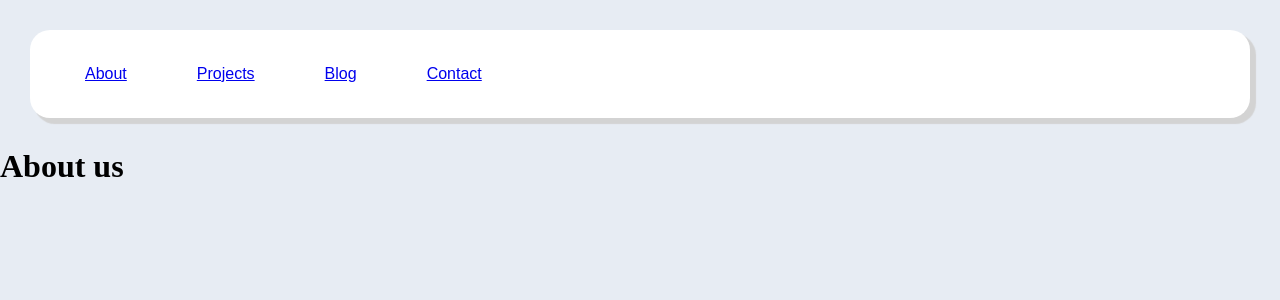
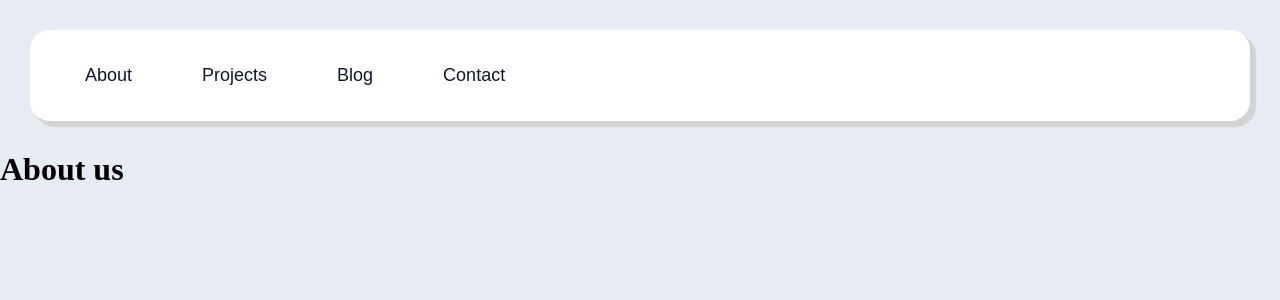
Before and after one commit to nish00/nishchaljatwani, a React (Create React App) app: page /about in a window 1280 px wide. Shown: the top 300 px of the page. Built offline with nearby package versions, Linux system fonts and the light colour scheme.

Commit message:
App.js corrected the links, Removed underline from Navbar & increased font size

```diff
--- a/src/App.js
+++ b/src/App.js
@@ -1,8 +1,8 @@
 import HomePage from "./pages/Homepage";
 import About from "./pages/About";
 import Projects from "./pages/Projects";
-import Blog from "./pages/Projects";
-import Contact from "./pages/Projects";
+import Blog from "./pages/Blog.js";
+import Contact from "./pages/Contact.js";
 import NotFound from "./pages/NotFound";
 
 import { BrowserRouter as Router, Routes, Route } from "react-router-dom";
--- a/src/components/Navbar.js
+++ b/src/components/Navbar.js
@@ -5,19 +5,19 @@ export default function NavBar() {
   return (
     <div className="navbar-wrapper">
       <div className="navbar-text">
-        <Link to = "/about">About</Link>
+        <Link to = "/about" style={{color:"#0f172a",textDecoration:'none'}}>About</Link>
       </div>
 
       <div className="navbar-text">
-        <Link to = "/projects">Projects</Link>
+        <Link to = "/projects" style={{color:"#0f172a",textDecoration:'none'}}>Projects</Link>
       </div>
 
       <div className="navbar-text">
-        <Link to = "/blog">Blog</Link>
+        <Link to = "/blog" style={{color:"#0f172a",textDecoration:'none'}}>Blog</Link>
       </div>
 
       <div className="navbar-text">
-        <Link to = "/contact">Contact</Link>
+        <Link to = "/contact" style={{color:"#0f172a",textDecoration:'none'}}>Contact</Link>
       </div>
     </div>
   );
--- a/src/styles.css
+++ b/src/styles.css
@@ -62,7 +62,7 @@ body {
 .navbar-text {
   font-family: "Poppins", sans-serif;
   color: #0f172a;
-  font-size: 16px;
+  font-size: 18px;
   margin: 20px;
   padding: 15px;
   border-radius: 10px;
```
